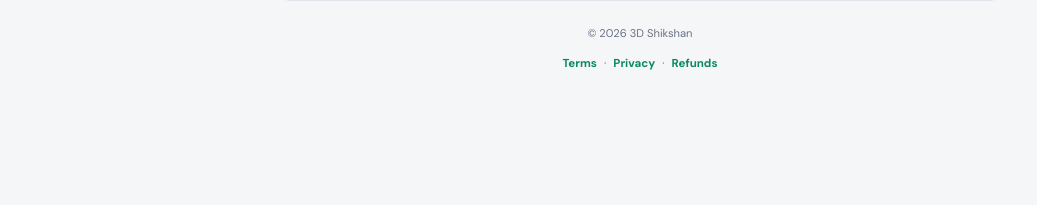
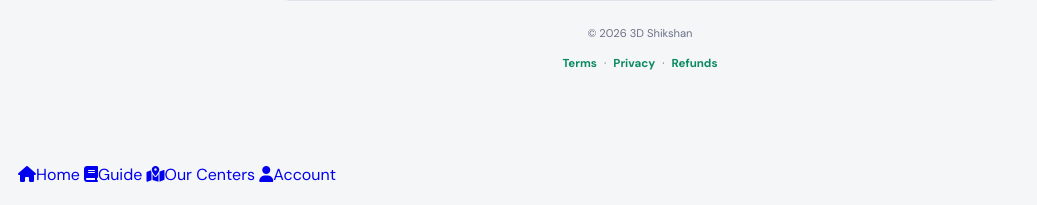
Before and after one commit to sameeeerjadhav/3dshikshan, a PHP site: page /signup.php in a window 1280 px wide. Shown: the part 1134-1339 px from the top of the page, without its empty margins (0-1037 px from the left). Before the commit the page ends 1204 px from the top, so only its background shows below. Run offline with PHP 8.4, Linux system fonts and the light colour scheme; data that the repository does not hold is empty; some libraries are stand-ins or nearby versions.

Commit message:
Add bottom navigation bar to signup and forgot password pages

```diff
--- a/signup.php
+++ b/signup.php
@@ -64,7 +64,7 @@ $razorpayEnabled = RAZORPAY_KEY_ID !== '' && RAZORPAY_KEY_SECRET !== '';
     <link rel="stylesheet" href="assets/css/style.css">
     <link rel="stylesheet" href="assets/css/legal.css">
     <style>
-        .signup-shell { max-width: 760px; margin: 0 auto; padding: 0 16px 22px; }
+        .signup-shell { max-width: 760px; margin: 0 auto; padding: 0 16px 22px; padding-bottom: 76px; }
         .signup-card { background: var(--surface); border: 1px solid var(--border); border-radius: var(--radius); padding: 22px 18px; }
         .grid-2 { display: grid; grid-template-columns: 1fr 1fr; gap: 12px; }
         .full { grid-column: 1 / -1; }
@@ -541,5 +541,13 @@ formEl.addEventListener('submit', async function (event) {
     }
 });
 </script>
+<div class="tab-bar">
+  <div class="tab-bar-inner">
+    <a href="index.html#home" class="tab-btn" style="text-decoration:none;"><i class="fa-solid fa-house"></i>Home</a>
+    <a href="index.html#guide" class="tab-btn" style="text-decoration:none;"><i class="fa-solid fa-book"></i>Guide</a>
+    <a href="index.html#map" class="tab-btn" style="text-decoration:none;"><i class="fa-solid fa-map-location-dot"></i>Our Centers</a>
+    <a href="index.html#login" class="tab-btn active" style="text-decoration:none;"><i class="fa-solid fa-user"></i>Account</a>
+  </div>
+</div>
 </body>
 </html>
```
Also changed, not shown: forgot_password.php (+8 -0 lines).
